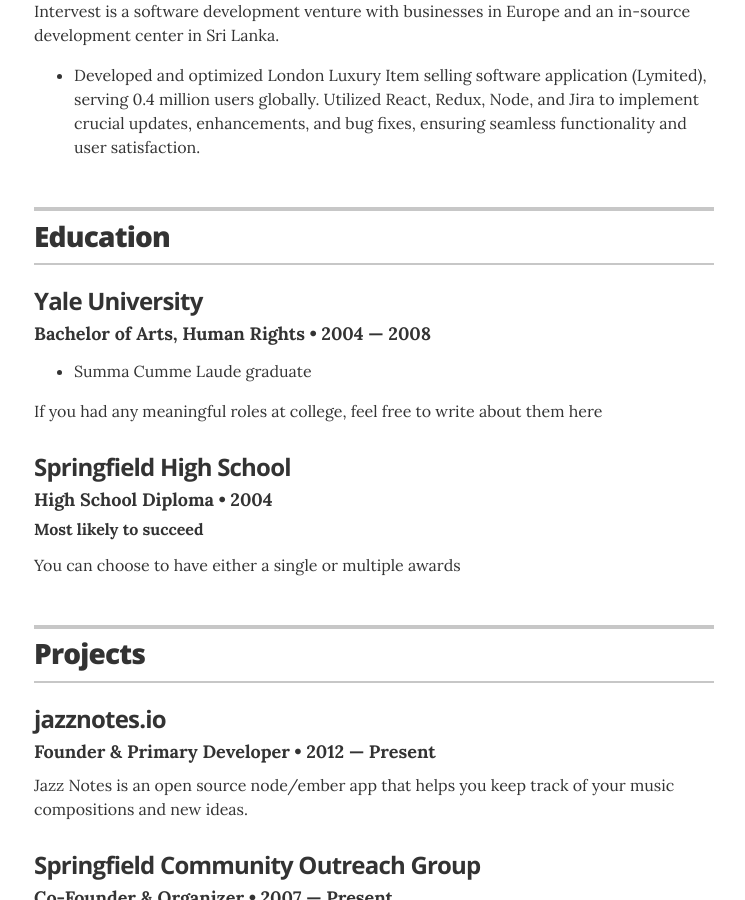
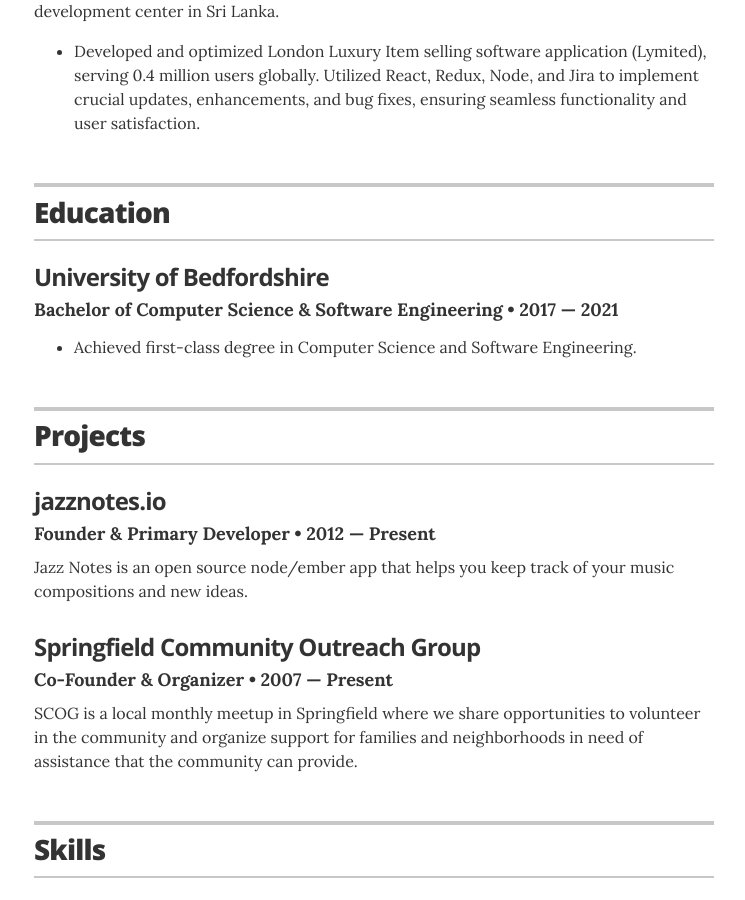
Before and after one commit to GihanMaheshWijesuriya/resume, a Jekyll site: the page built from index.html, in a window 1280 px wide and 900 px high, scrolled down 1585 px. Shown: the whole window, without its empty margins (266-1011 px from the left). Built offline with Jekyll 4.4.1, drawn with Linux system fonts in a browser that asks for light colours; some of the changed text lies outside the part shown.

Commit message:
change config

```diff
--- a/_config.yml
+++ b/_config.yml
@@ -20,7 +20,7 @@ resume_contact_email:           "lisasimpson@youremailaddress.com"
 resume_contact_telephone:       "+94 763266149"
 resume_contact_address:         "325/5, Mandawala, Malamulla, Panadura, Sri Lanka"
 
-resume_header_contact_info:     "325/5, Mandawala, Malamulla, Panadura, Sri Lanka • +94 763266149 • gihanmahesh13@gmail.com"
+resume_header_contact_info:     "+94 763266149 • gihanmahesh13@gmail.com"
 display_header_contact_info:    "true"
 
 resume_header_intro: "<p>Strive to develop myself into a dynamic and outstanding individual, equip myself with skills
--- a/_data/education.yml
+++ b/_data/education.yml
@@ -1,13 +1,13 @@
 # Degree
-- degree: Bachelor of Arts, Human Rights
-  uni: Yale University
-  year: 2004 &mdash; 2008
+- degree: Bachelor of Computer Science & Software Engineering
+  uni: University of Bedfordshire
+  year: 2017 &mdash; 2021
   awards:
-    - award: Summa Cumme Laude graduate
-  summary: If you had any meaningful roles at college, feel free to write about them here
+    - award: Achieved first-class degree in Computer Science and Software Engineering.
+#  summary: If you had any meaningful roles at college, feel free to write about them here
 
-- degree: High School Diploma
-  uni: Springfield High School
-  year: 2004
-  award: Most likely to succeed
-  summary: You can choose to have either a single or multiple awards
+#- degree: High School Diploma
+#  uni: Springfield High School
+#  year: 2004
+#  award: Most likely to succeed
+#  summary: You can choose to have either a single or multiple awards
```
